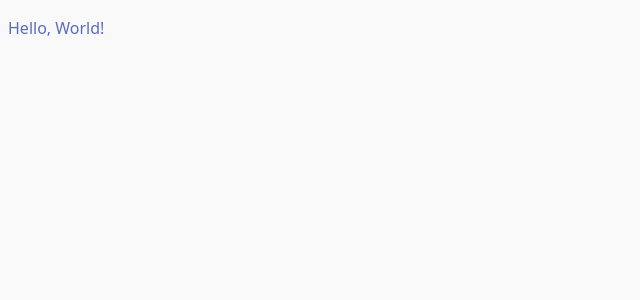
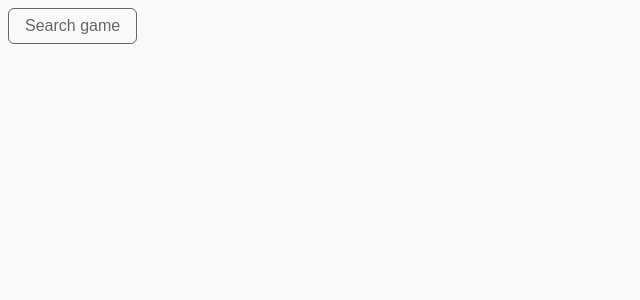
Before and after one commit to jazdevv/tictactoe, a React (Vite) app in the folder tictactoe-app/: page / in a window 1280 px wide. Shown: the top 300 px of the page, without its empty margins (0-640 px from the left). Built offline with nearby package versions, Linux system fonts and the light colour scheme.

Commit message:
add: Board, Cell, Button components & refactor to atomic structure

```diff
--- a/tictactoe-app/src/App.tsx
+++ b/tictactoe-app/src/App.tsx
@@ -1,13 +1,67 @@
-import './App.scss'
-import Text from './component/Text'
+import { useState } from "react";
+import "./App.scss";
+import Text from "@/components/atoms/Text";
+import Board from "@/components/molecules/Board";
+import Button from "@/components/atoms/Button";
+
+type Move = {
+  playerId: "X" | "O";
+  x: number;
+  y: number;
+};
+
+const initialMoves: Move[] = [
+  { playerId: "X", x: 1, y: 1 },
+  { playerId: "O", x: 1, y: 2 },
+  { playerId: "X", x: 2, y: 2 },
+  { playerId: "O", x: 2, y: 3 },
+  { playerId: "X", x: 3, y: 3 },
+];
 
 function App() {
+  const [searchingGame, setSearchingGame] = useState<boolean>(false);
+  const [gameId, setGameId] = useState<string | null>(null);
+  const [moves, setMoves] = useState<Move[]>(initialMoves);
+  const [nextPlayer, setNextPlayer] = useState<"X" | "O">("O");
+
+  const handleMove = (x: number, y: number) => {
+    // Add the new move
+    setMoves([...moves, { playerId: nextPlayer, x, y }]);
+    // Switch player
+    setNextPlayer(nextPlayer === "X" ? "O" : "X");
+  };
+
+  const handleSearchGame = () => {
+    setSearchingGame(true);
+
+    setTimeout(() => {
+      setSearchingGame(false);
+      setGameId("123");
+    }, 2000);
+  };
+
+  const gameFound = gameId !== null;
 
   return (
     <>
-      <Text value='Hello, World!' type="primary" />
+      {
+        searchingGame ?
+        <div>searching ...</div>
+        :
+        <>
+{gameFound ? (
+        <>
+          <Text value="Hello, World!" type="primary" />
+          <Board moves={moves} clickable={true} onMove={handleMove} />
+        </>
+      ) : (
+        <Button value="Search game" onClick={handleSearchGame} />
+      )}
+      </>
+      }
+
     </>
-  )
+  );
 }
 
-export default App
+export default App;
--- /dev/null
+++ b/tictactoe-app/src/components/atoms/Button.tsx
@@ -0,0 +1,54 @@
+import React, { useState } from "react";
+
+type ButtonProps = {
+  type?: "base" | "primary";
+  size?: "md" | "xl";
+  value: string;
+  onClick?: () => void;
+  className?: string;
+};
+
+const Button: React.FC<ButtonProps> = ({
+  type = "base",
+  size = "md",
+  value,
+  onClick,
+  className = "",
+}) => {
+  const [hover, setHover] = useState(false);
+
+  const background = type === "primary" ? "var(--primary-color)" : "transparent";
+  const color = type === "primary" ? "#fff" : "var(--neutral-90)";
+  const hoverBackground =
+    type === "primary"
+      ? "var(--primary-color-hover, #005fcc)"
+      : "var(--neutral-95, #f0f0f0)";
+  const padding = size === "xl" ? "0.75rem 1.5rem" : "0.5rem 1rem";
+  const fontSize = size === "xl" ? "1.25rem" : "1rem";
+  const border = type === "primary" ? "none" : "1px solid var(--neutral-90)";
+  const borderRadius = "0.375rem";
+  const cursor = "pointer";
+
+  return (
+    <button
+      onClick={onClick}
+      className={className}
+      onMouseEnter={() => setHover(true)}
+      onMouseLeave={() => setHover(false)}
+      style={{
+        background: hover ? hoverBackground : background,
+        color,
+        padding,
+        fontSize,
+        border,
+        borderRadius,
+        cursor,
+        transition: "background 0.2s",
+      }}
+    >
+      {value}
+    </button>
+  );
+};
+
+export default Button;
--- /dev/null
+++ b/tictactoe-app/src/components/atoms/Cell.tsx
@@ -0,0 +1,38 @@
+import React from "react";
+
+interface CellProps {
+  x: number;
+  y: number;
+  value?: "X" | "O";
+  clickable: boolean;
+  onClick: (x: number, y: number) => void;
+}
+
+const Cell: React.FC<CellProps> = ({ x, y, value, clickable, onClick }) => {
+  const handleClick = () => {
+    if (!value && clickable) {
+      onClick(x, y);
+    }
+  };
+
+  return (
+    <div
+      onClick={handleClick}
+      style={{
+        width: "80px",
+        height: "80px",
+        display: "flex",
+        alignItems: "center",
+        justifyContent: "center",
+        border: "1px solid #333",
+        fontSize: "2rem",
+        cursor: value || !clickable ? "default" : "pointer",
+        userSelect: "none",
+      }}
+    >
+      {value}
+    </div>
+  );
+};
+
+export default Cell;
--- /dev/null
+++ b/tictactoe-app/src/components/molecules/Board.tsx
@@ -0,0 +1,41 @@
+import React from "react";
+import Cell from "@/components/atoms/Cell";
+
+interface Move {
+  playerId: "X" | "O";
+  x: number;
+  y: number;
+}
+
+interface BoardProps {
+  moves: Move[];
+  clickable: boolean;
+  onMove: (x: number, y: number) => void;
+}
+
+const Board: React.FC<BoardProps> = ({ moves, clickable, onMove }) => {
+  // Build a 3x3 grid from moves
+  const getCellValue = (x: number, y: number) => {
+    const move = moves.find((m) => m.x === x && m.y === y);
+    return move?.playerId;
+  };
+
+  const renderRow = (y: number) => (
+    <div style={{ display: "flex" }} key={y}>
+      {[1, 2, 3].map((x) => (
+        <Cell
+          key={`${x}-${y}`}
+          x={x}
+          y={y}
+          value={getCellValue(x, y)}
+          clickable={clickable}
+          onClick={onMove}
+        />
+      ))}
+    </div>
+  );
+
+  return <div>{[1, 2, 3].map(renderRow)}</div>;
+};
+
+export default Board;
```
Also changed, not shown: tictactoe-app/src/components/atoms/Text.tsx (renamed from tictactoe-app/src/component/Text.tsx).
